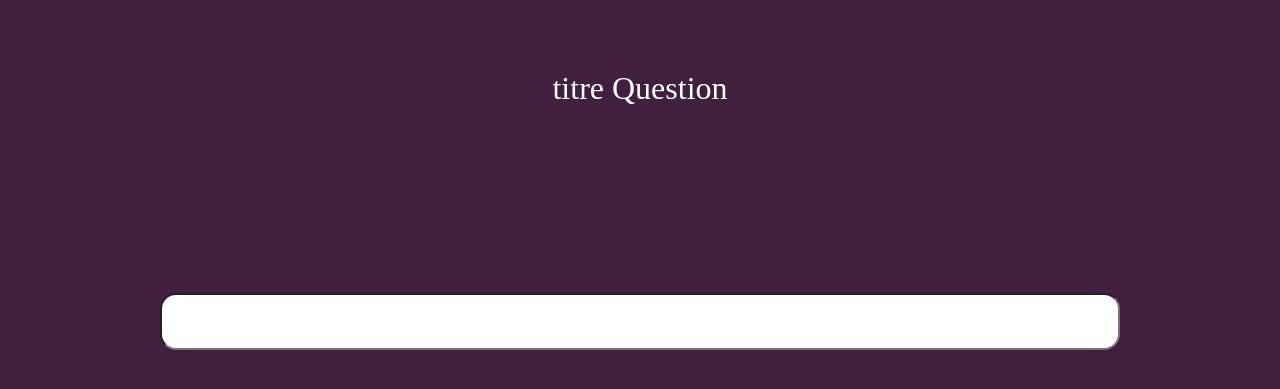
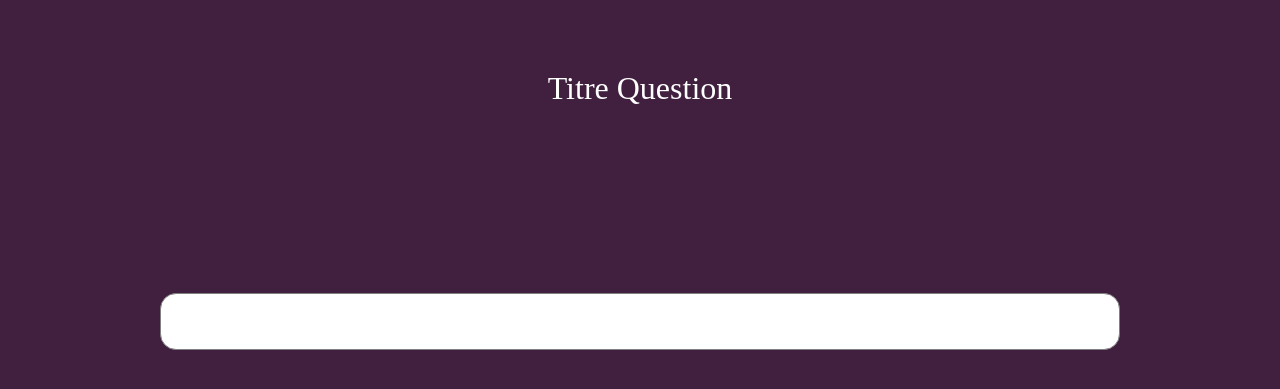
Before and after one commit to geoffrey66280/WebQuizz, an Angular app in the folder WebQuizzAngular/: page / in a window 1280 px wide. Shown: the part 155-544 px from the top of the page. Built offline with nearby package versions, Linux system fonts and the light colour scheme.

Commit message:
models question db and onfocus input

```diff
--- /dev/null
+++ b/WebQuizzAngular/src/app/models/Question.models.ts
@@ -0,0 +1,5 @@
+export class Question {
+    id!: number;
+    question!: string;
+    reponse!: string;
+}
--- a/WebQuizzAngular/src/app/quizz-page/quizz-page.component.html
+++ b/WebQuizzAngular/src/app/quizz-page/quizz-page.component.html
@@ -1,6 +1,6 @@
 <div id="quiz">
     <p class="titre">
-        titre Question
+       Titre Question
     </p>
 
     <div>
--- a/WebQuizzAngular/src/app/quizz-page/quizz-page.component.scss
+++ b/WebQuizzAngular/src/app/quizz-page/quizz-page.component.scss
@@ -21,7 +21,14 @@
     margin-top: 8em;
     width: 50em;
     height: 3em;
+    border: solid 1px gray;
     border-radius: 16px;
     box-sizing: border-box;
     font-size: larger;
+    transition: 0.08s;
+
+    &:focus {
+        border: solid 2px black;
+        outline: none;
+    }
 }
```
